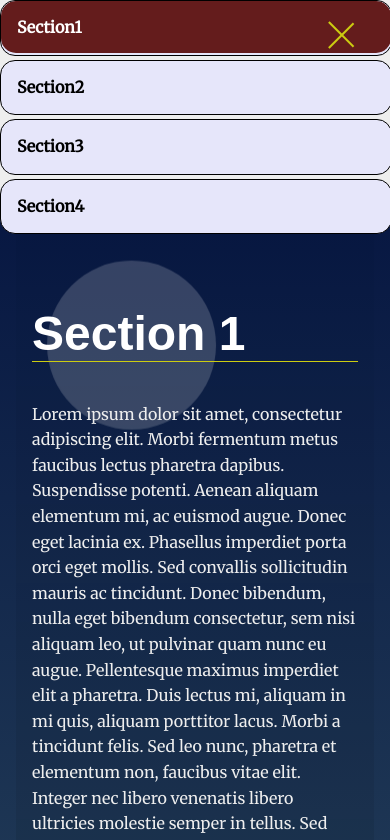
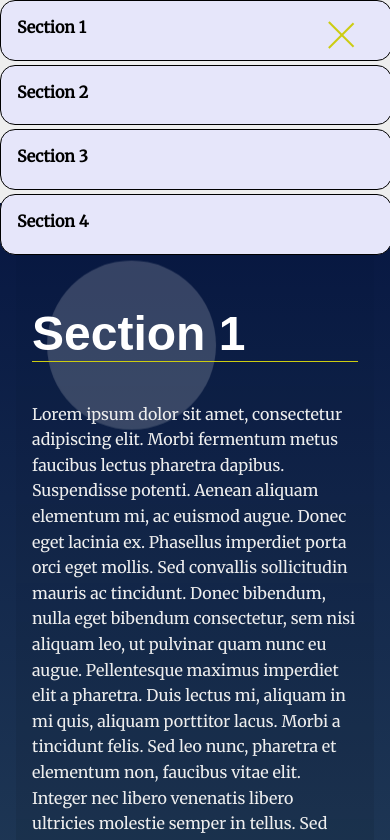
Before and after one commit to PeterNarouz/Landing-Page, a plain HTML site: page landing-page New/index.html in a window 390 px wide. Both pictures are taken after a click on the element 340 px from the left and 35 px from the top of the page. Shown: the top 840 px of the page. Drawn offline with Linux system fonts and the light colour scheme.

Commit message:
Add files via upload

```diff
--- a/landing-page New/css/styles.css
+++ b/landing-page New/css/styles.css
@@ -7,7 +7,8 @@
  * To learn more, visit: https://css-tricks.com/reboot-resets-reasoning/
  *
 */
-
+@import url('https://fonts.googleapis.com/css2?family=Fira+Sans:wght@900&display=swap');
+@import url('https://fonts.googleapis.com/css2?family=Merriweather&display=swap');
 
 /* ---- Base Rules ---- */
 body {
@@ -71,8 +72,8 @@ section {
     top:0;
     padding-left: 0;
     margin: 0;
-    text-align: left;
     z-index: 1;
+    color: #000;
 }
 
 .navbar__menu li {
@@ -82,7 +83,7 @@ section {
     background-color:lavender;
 }
 
-.navbar__menu .menu__link {
+.navbar__menu .menu__link, a {
     display: block;
     padding: 1em;
     font-weight: bold;
@@ -113,7 +114,7 @@ section {
     position: fixed;
     top: 0;
     width: 100%;
-    z-index: 5;
+    z-index: 3;
 }
 
 /* Footer Styles */
@@ -156,7 +157,7 @@ section {
         right:0;
         list-style: none;
         transition: right .8s cubic-bezier(1,0,0,1);
-        height:23vh;
+        height:24vh;
     }
 
     section {
@@ -177,12 +178,12 @@ section {
     }
 
     .navbar__menu ul li {
-        overflow: hidden;
+        overflow: auto;
         width: 100%;
         right: -559px;
         justify-content: center;
-        height:25%;
-        padding-bottom: 5px;
+        height:26%;
+        padding-bottom: 6px;
     }
 
     .menu-bars {
--- a/landing-page New/index.html
+++ b/landing-page New/index.html
@@ -38,11 +38,11 @@
 
     <!-- Nav Sections -->
     <nav class="navbar__menu">
-      <ul onclick="applyActiveClass(event)">
-        <li><a data-link="section1" class="menu__link">Section1</a></li>
+      <ul id="navbar__list">
+        <!-- <li><a data-link="section1" class="menu__link">Section1</a></li>
         <li><a data-link="section2" class="menu__link">Section2</a></li>
         <li><a data-link="section3" class="menu__link">Section3</a></li>
-        <li><a data-link="section4" class="menu__link">Section4</a></li>
+        <li><a data-link="section4" class="menu__link">Section4</a></li> -->
       </ul>
       <!-- Navigation starts as empty UL that will be populated with JS -->
       <!-- <ul id="navbar__list"></ul> -->
@@ -56,7 +56,7 @@
     a data attribute that will populate the li node.
     Adding more sections will automatically populate nav.
     The first section is set to active class by default -->
-    <section id="Section1" data-nav="Section 1">
+    <section id="Section1" data-nav="Section 1" class="sections">
       <div class="landing__container">
         <h2>Section 1</h2>
         <p>Lorem ipsum dolor sit amet, consectetur adipiscing elit. Morbi fermentum metus faucibus lectus pharetra
@@ -72,7 +72,7 @@
           porttitor. Suspendisse imperdiet porttitor tortor, eget elementum tortor mollis non.</p>
       </div>
     </section>
-    <section id="Section2" data-nav="Section 2">
+    <section id="Section2" data-nav="Section 2" class="sections">
       <div class="landing__container">
         <h2>Section 2</h2>
         <p>Lorem ipsum dolor sit amet, consectetur adipiscing elit. Morbi fermentum metus faucibus lectus pharetra
@@ -88,7 +88,7 @@
           porttitor. Suspendisse imperdiet porttitor tortor, eget elementum tortor mollis non.</p>
       </div>
     </section>
-    <section id="Section3" data-nav="Section 3">
+    <section id="Section3" data-nav="Section 3" class="sections">
       <div class="landing__container">
         <h2>Section 3</h2>
         <p>Lorem ipsum dolor sit amet, consectetur adipiscing elit. Morbi fermentum metus faucibus lectus pharetra
@@ -104,7 +104,7 @@
           porttitor. Suspendisse imperdiet porttitor tortor, eget elementum tortor mollis non.</p>
       </div>
     </section>
-    <section id="Section4" data-nav="Section 4">
+    <section id="Section4" data-nav="Section 4" class="sections">
       <div class="landing__container">
         <h2>Section 4</h2>
         <p>Lorem ipsum dolor sit amet, consectetur adipiscing elit. Morbi fermentum metus faucibus lectus pharetra
--- a/landing-page New/js/app.js
+++ b/landing-page New/js/app.js
@@ -14,7 +14,7 @@
 */
 
 /**
- * Define Global Variables
+ * Define
  *
 */
 
@@ -36,7 +36,7 @@
 // build the nav
 
 
-// Add class 'active' to section when near top of viewport
+
 
 
 // Scroll to anchor ID using scrollTO event
@@ -48,24 +48,46 @@
  *
 */
 
-// Build menu
-
-// Scroll to section on link click
-
-// Set sections as active
 
 
 
 
+
+//Global Variables
+const pgSections = document.querySelectorAll('.sections');
+let unList = document.querySelector('#navbar__list');
+let documentFrag = document.createDocumentFragment();
+
+// Build menu
+
+pgSections.forEach((section) => {
+    function generate() {
+        if (n = 0, n >= pgSections.length, n++) {
+        console.log(n);
+        }
+    }
+
+    let navName = section.getAttribute("data-nav");
+    let liItem = document.createElement('li');
+    let anchItem = document.createElement('a');
+    let txtNd = document.createTextNode(navName);
+    anchItem.appendChild(txtNd);
+    liItem.appendChild(anchItem);
+    documentFrag.appendChild(liItem);
+
+    // Scroll to section on link click
+    // Set sections as active
+    liItem.addEventListener('click', applyActiveClass);
+
     function applyActiveClass(e) {
         const elems = document.querySelectorAll(".active-class");
         [].forEach.call(elems, function (el) {
+            if (el.classList.contains('active-class')) {
                 el.classList.remove("active-class");
-        el.classList.add("menu__link");
-    });
-    e.target.className = "active-class";
+                //el.classList.add("menu__link");
+        }});
+        e.target.className = "menu__link active-class";
 
-    const section = document.getElementById(e.target.text);
         section.scrollIntoView({ behavior: "smooth", block: "start" });
         const sections = document.querySelectorAll(".your-active-class");
         [].forEach.call(sections, function (sec) {
@@ -73,38 +95,38 @@ function applyActiveClass(e) {
         });
         section.classList.add("your-active-class")
     }
+})
+unList.appendChild(documentFrag)
 
 
-
+// Add class 'active' to section when near top of viewport
 window.addEventListener('scroll', () => {
-    const pageSections = document.querySelectorAll('section')
-    pageSections.forEach((section) => {
+    pgSections.forEach((section) => {
         let rect = section.getBoundingClientRect();
 
         if (rect.top >= 0 && rect.top < 150) {
-            pageSections.forEach((remover) => {
+            pgSections.forEach((remover) => {
                 remover.classList.remove('your-active-class');
             });
             section.classList.add('your-active-class');
-            const navLinks = document.querySelectorAll("a");
-            if (section.id) {
-                [].forEach.call(navLinks, function (a) {
-                    if (a.text === section.id) {
-                        a.classList.add("active-class");
-                    } else {
-                        a.classList.remove("active-class");
-                        a.classList.add("menu__link");
-                    }
-                });
-            }
+            // const navLinks = document.querySelectorAll("a");
+            // if (section.id) {
+            //     [].forEach.call(navLinks, function (a) {
+            //         if (a.text === section.id) {
+            //             a.classList.add("active-class");
+            //         } else {
+            //             a.classList.remove("active-class");
+            //             //a.classList.add("menu__link");
+            //         }
+            //    });
+           // }
         }
 
     })
 
 })
 
-
-
+//Mobile Compitability Function
 function applytoggleNav() {
     const bars = document.getElementById('menu-bars')
     bars.classList.toggle('change1');
```
Lines whose indentation alone changed are shown as unchanged.
